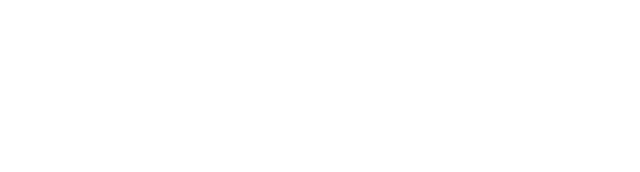
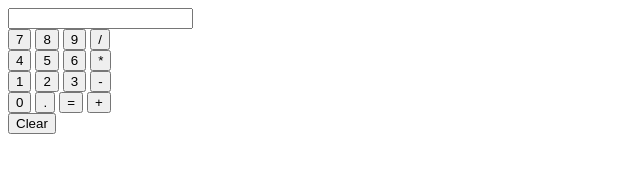
Before and after one commit to hamidthedev1/Odin-calculator-project, a plain HTML site: page index.html in a window 1280 px wide. Shown: the whole page, without its empty margins (0-640 px from the left). Drawn offline with Linux system fonts and the light colour scheme.

Commit message:
feat: create structure of the app

```diff
--- a/index.html
+++ b/index.html
@@ -9,6 +9,42 @@
 </head>
 <body>
 
+     <div class="calc-container">
+        <div class="display">
+            <input type="text">
+        </div>
+
+        <div class="btn-container">
+            <div class="one">
+                <button>7</button>
+                <button>8</button>
+                <button>9</button>
+                <button>/</button>
+            </div>
+            <div class="two">
+                <button>4</button>
+                <button>5</button>
+                <button>6</button>
+                <button>*</button>
+            </div>
+            <div class="three">
+                <button>1</button>
+                <button>2</button>
+                <button>3</button>
+                <button>-</button>
+            </div>
+            <div class="four">
+                <button>0</button>
+                <button>.</button>
+                <button>=</button>
+                <button>+</button>
+            </div>
+            <div class="five">
+                <button >Clear</button>
+            </div>
+        </div>
+
+    </div>
 
 </body>
 </html>
```
